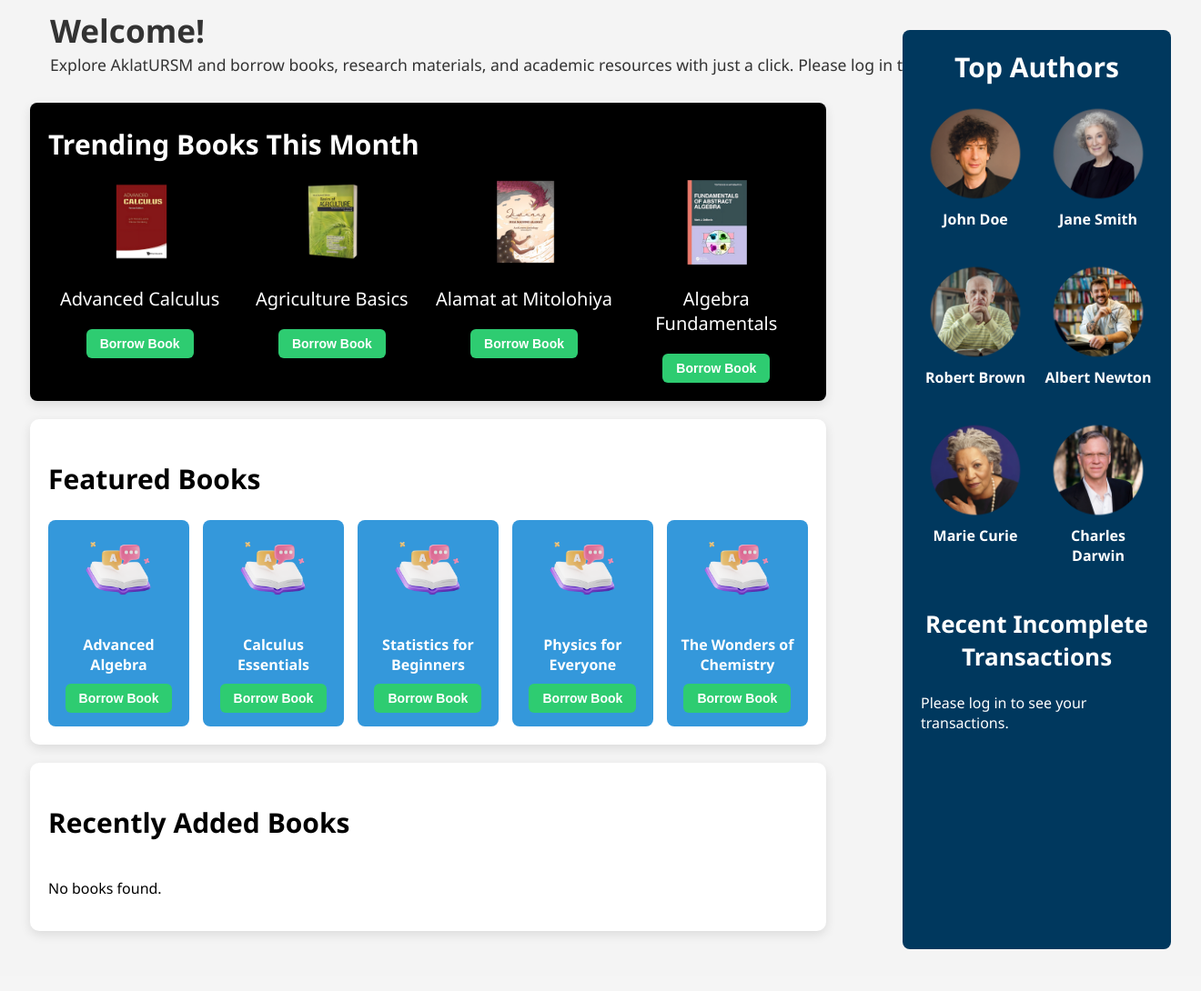
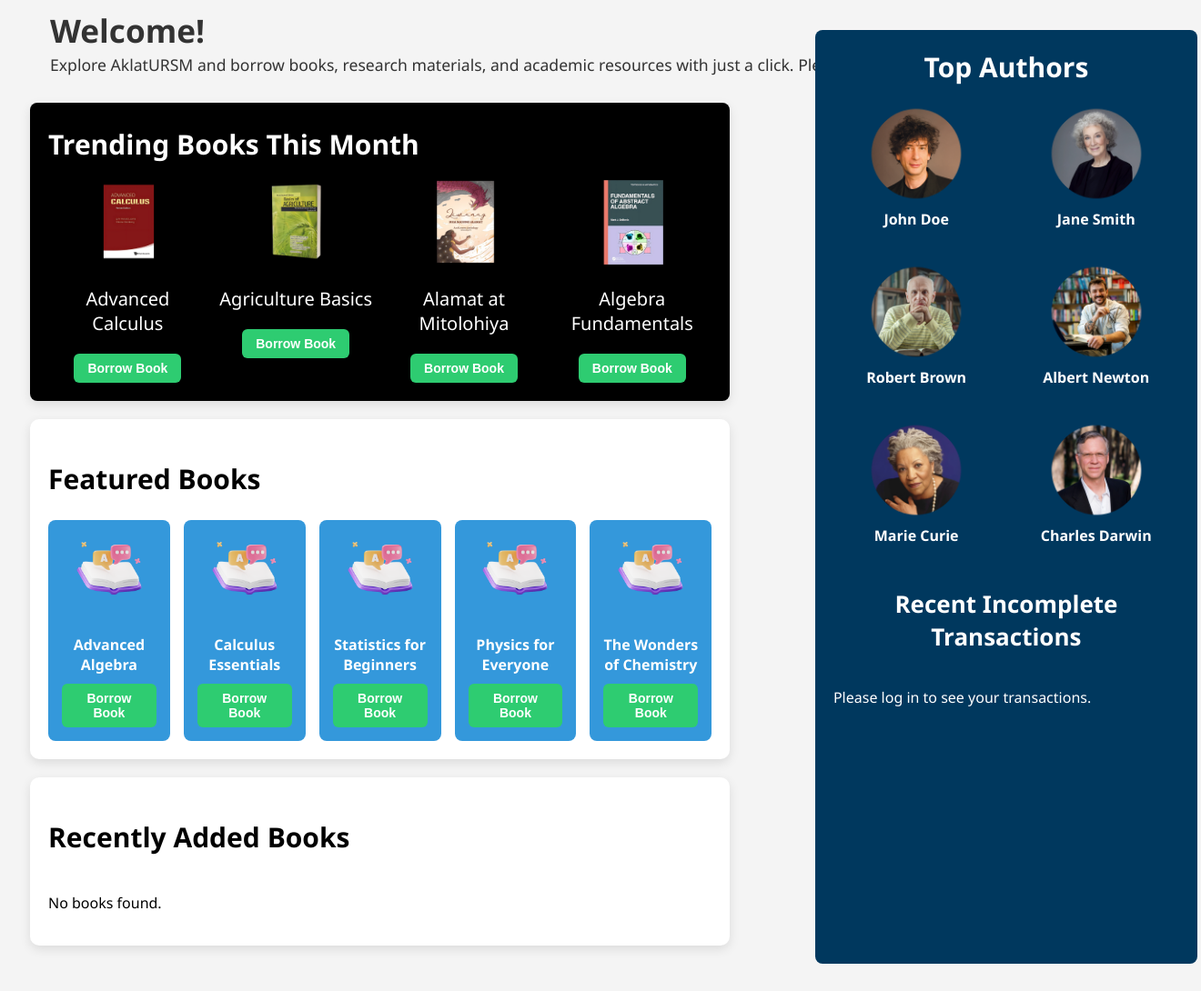
Before and after one commit to Kawtsun/LibraryManagementSystem, a PHP site: page /pages/Dashboard.php in a window 1320 px wide. Shown: the part 80-1170 px from the top of the page at 91% size. Before the commit the page ends 1124 px from the top, so only its background shows below. Run offline with PHP 8.4, Linux system fonts and the light colour scheme; data comes from the database, SQL or seed files in the repository; some libraries are stand-ins or nearby versions.

Commit message:
Adjust transaction table and parent style

```diff
--- a/pages/Dashboard.php
+++ b/pages/Dashboard.php
@@ -294,10 +294,12 @@ function getBookTitles($conn)
         }
 
         .container {
-            width: 75%;
+            width: 80%; /* Slightly increase the width */
+            margin-left: auto; /* Center the container */
+            margin-right: auto; /* Center the container */
+            /* Adjusted to prevent overlap with other elements */
             margin-top: 30px;
             margin-bottom: 30px;
-            margin-left: 200px;
             background-color: #fff;
             padding: 20px;
             border-radius: 10px;
@@ -655,7 +657,8 @@ function getBookTitles($conn)
         }
 
         .container-author {
-            flex: 1;
+            flex: 0 0 380px; /* Explicitly set flex-basis to 400px */
+            width: 400px; /* Ensure the width is applied */
             margin-top: -80px;
             float: none;
             background-color: rgb(0, 56, 94);
@@ -667,7 +670,6 @@ function getBookTitles($conn)
             /* Add a minimum height */
             position: relative;
             z-index: 1;
-            width: 300px;
         }
 
         .container-author h2 {
@@ -749,14 +751,19 @@ function getBookTitles($conn)
             border-radius: 8px;
             overflow: hidden;
             /* Ensures rounded corners work with background */
+            table-layout: fixed; /* Ensure fixed table layout */
         }
 
         .modern-table th,
         .modern-table td {
-            padding: 12px 15px;
+            padding: 8px 10px; /* Reduce padding */
             text-align: left;
             border-bottom: 1px solid #ddd;
             background-color: white;
+            word-wrap: break-word; /* Allow text to wrap */
+            white-space: normal; /* Enable wrapping for long text */
+            word-break: break-word; /* Break long words */
+            hyphens: auto; /* Add hyphenation for better readability */
         }
 
         .modern-table th {
@@ -908,6 +915,10 @@ function getBookTitles($conn)
     color: green !important;
     font-weight: bold;
 }
+    .transaction-grid {
+        overflow-x: auto;
+        /* Enable horizontal scrolling */
+    }
     </style>
     <script src="https://cdn.jsdelivr.net/npm/sweetalert2@11"></script>
 </head>
```
